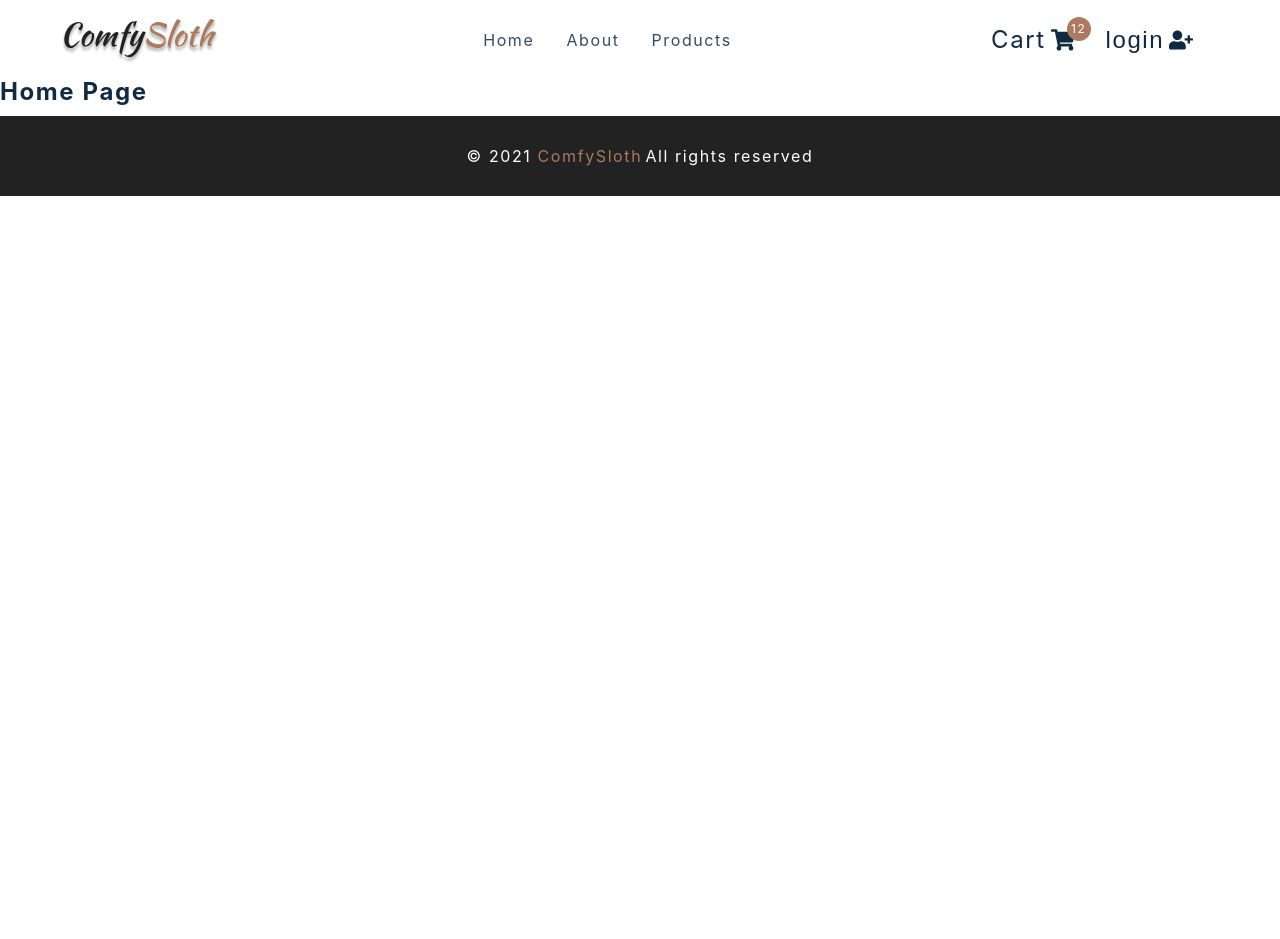
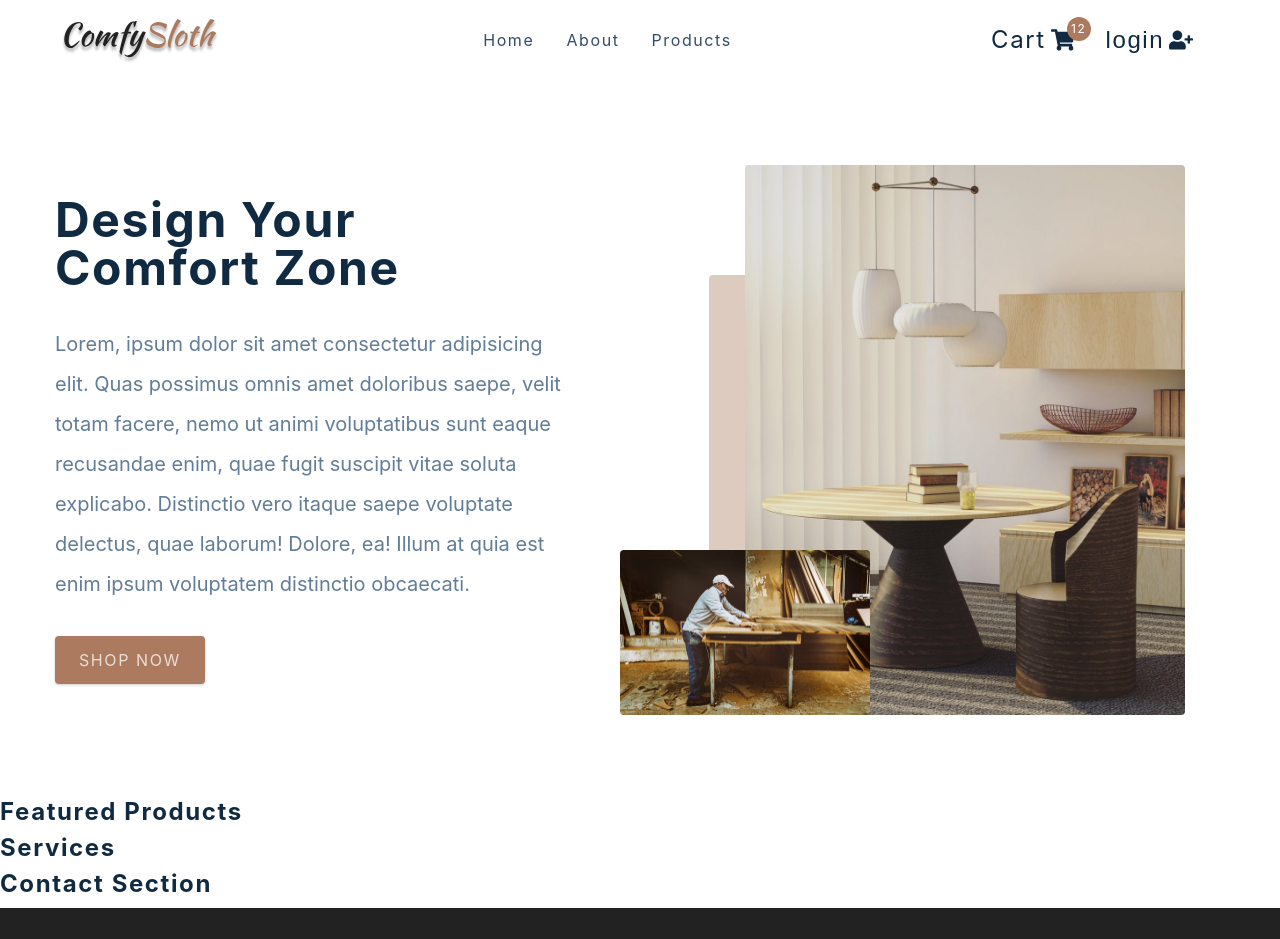
Before and after one commit to fouadsan/react_e_commerce, a React (Create React App) app in the folder e-commerce/: page / in a window 1280 px wide. Shown: the top 939 px of the page. Before the commit the page ends 800 px from the top, so only its background shows below. Built offline with nearby package versions, Linux system fonts and the light colour scheme; the HTML template or start-up script is replaced by a standard one.

Commit message:
worked on home page (hero)

```diff
--- a/e-commerce/src/components/Hero.js
+++ b/e-commerce/src/components/Hero.js
@@ -5,7 +5,26 @@ import heroBcg from '../assets/hero-bcg.jpeg'
 import heroBcg2 from '../assets/hero-bcg-2.jpeg'
 
 const Hero = () => {
-  return <h4>hero</h4>
+  return (
+    <Wrapper className="section-center">
+      <article className="content">
+        <h1>
+          design your <br/>
+          comfort zone
+        </h1>
+        <p>
+          Lorem, ipsum dolor sit amet consectetur adipisicing elit. Quas possimus omnis amet doloribus saepe, velit totam facere, nemo ut animi voluptatibus sunt eaque recusandae enim, quae fugit suscipit vitae soluta explicabo. Distinctio vero itaque saepe voluptate delectus, quae laborum! Dolore, ea! Illum at quia est enim ipsum voluptatem distinctio obcaecati.
+        </p>
+        <Link to="/products" className="btn hero-btn">
+          shop now
+        </Link>
+      </article>
+      <article className="img-container">
+        <img src={heroBcg} alt="nice table" className="main-img" />
+        <img src={heroBcg2} alt="person working" className="accent-img" />
+      </article>
+    </Wrapper>
+  );
 }
 
 const Wrapper = styled.section`
--- a/e-commerce/src/components/PageHero.js
+++ b/e-commerce/src/components/PageHero.js
@@ -1,8 +1,16 @@
 import React from 'react'
 import styled from 'styled-components'
 import { Link } from 'react-router-dom'
-const PageHero = () => {
-  return <h4>page hero</h4>
+const PageHero = ({title}) => {
+  return (
+    <Wrapper>
+      <div className="section-center">
+        <h3>
+          <Link to="/">Home</Link>/{title}
+        </h3>
+      </div>
+    </Wrapper>
+  )
 }
 
 const Wrapper = styled.section`
--- a/e-commerce/src/pages/AboutPage.js
+++ b/e-commerce/src/pages/AboutPage.js
@@ -4,7 +4,21 @@ import { PageHero } from '../components'
 import aboutImg from '../assets/hero-bcg.jpeg'
 
 const AboutPage = () => {
-  return <h4>about page</h4>
+  return (
+    <main>
+      <PageHero title="about" />
+      <Wrapper className="page section section-center">
+        <img src={aboutImg} alt="nice desk" />
+        <article>
+          <div className="title">
+            <h2>our story</h2>
+            <div className="underline"></div>
+          </div>
+          <p>Lorem ipsum dolor sit amet consectetur adipisicing elit. Aspernatur sit eius modi ex saepe exercitationem deserunt, sapiente dignissimos vero qui, nostrum reiciendis! Perferendis exercitationem maiores quam tempora adipisci provident aspernatur.</p>
+        </article>
+      </Wrapper>
+    </main>
+  )
 }
 
 const Wrapper = styled.section`
--- a/e-commerce/src/pages/CheckoutPage.js
+++ b/e-commerce/src/pages/CheckoutPage.js
@@ -6,7 +6,14 @@ import { useCartContext } from '../context/cart_context'
 import { Link } from 'react-router-dom'
 
 const CheckoutPage = () => {
-  return <h4>checkout page</h4>
+  return (
+    <main>
+      <PageHero title="checkout" />
+      <Wrapper className="page">
+        <h1>checkout here</h1>
+      </Wrapper>
+    </main>
+  )
 }
 const Wrapper = styled.div``
 export default CheckoutPage
--- a/e-commerce/src/pages/HomePage.js
+++ b/e-commerce/src/pages/HomePage.js
@@ -1,7 +1,14 @@
 import React from 'react'
 import { FeaturedProducts, Hero, Services, Contact } from '../components'
 const HomePage = () => {
-  return <h4>home page</h4>
+  return (
+    <main>
+      <Hero />
+      <FeaturedProducts />
+      <Services />
+      <Contact />
+    </main>
+  );
 }
 
 export default HomePage
```
